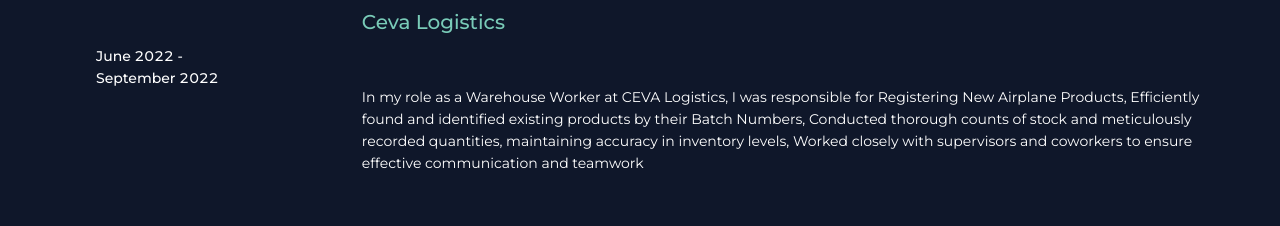
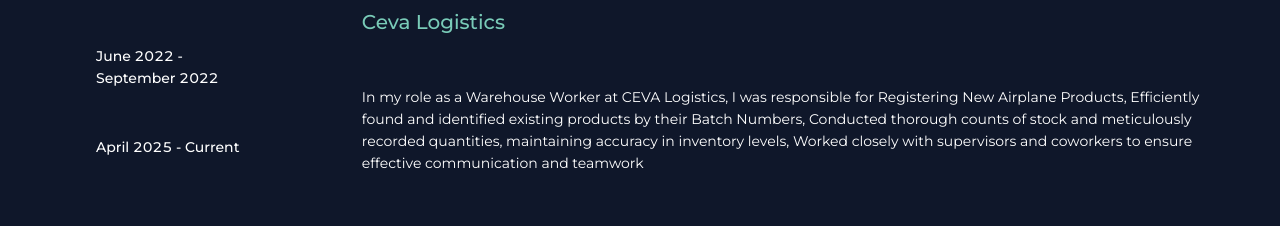
Before and after one commit to EnisHamza/Enis.Hamza.Portfolio, a React (Create React App) app in the folder frontend/: page / in a window 1280 px wide. Shown: the part 1860-2086 px from the top of the page. Built offline with nearby package versions, Linux system fonts and the light colour scheme.

Commit message:
Added my new Job Experience

```diff
--- a/frontend/src/resources/experience.js
+++ b/frontend/src/resources/experience.js
@@ -13,4 +13,11 @@
     description:
       "As a Back Office Intern at IPKO Telecommunications, I played a crucial role in supporting the technical and operational processes where I Assisted in addressing and resolving technical needs related to back-office operations, ensuring that processes ran smoothly and efficiently, Ensured the security and accuracy of all data and information handled, implementing protocols to safeguard sensitive information and maintain high standards of data integrity.",
   },
+  {
+    company: "Tratics LLC",
+    title: "Data Analyst",
+    period: "April 2025 - Current",
+    description:
+      "In my role as a Data Analyst at Tratics, I performed data cleaning and preparation to ensure accuracy and consistency in large datasets. I identified and resolved data quality issues, helping to improve the reliability of reporting and analysis.",
+  },
 ];
```
